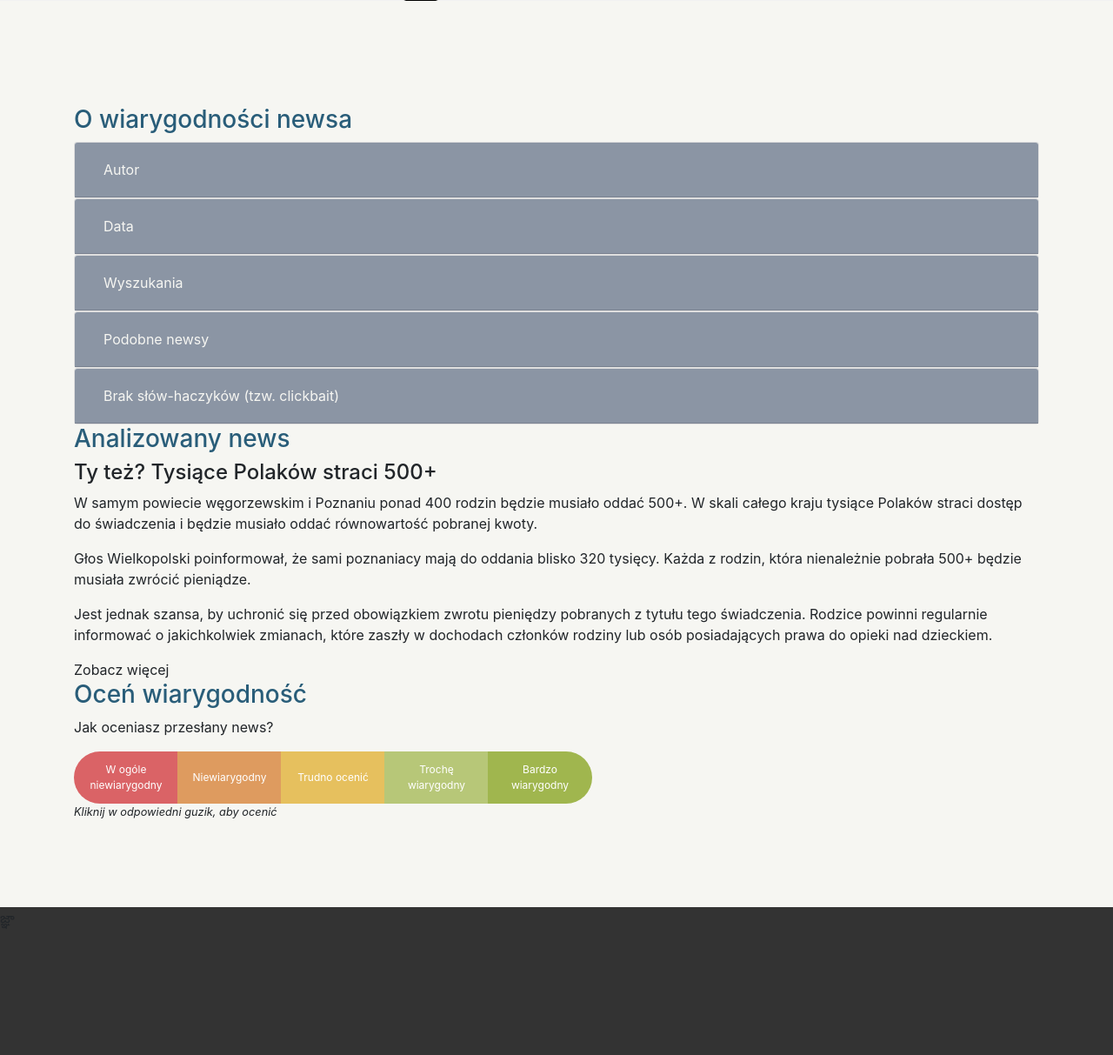
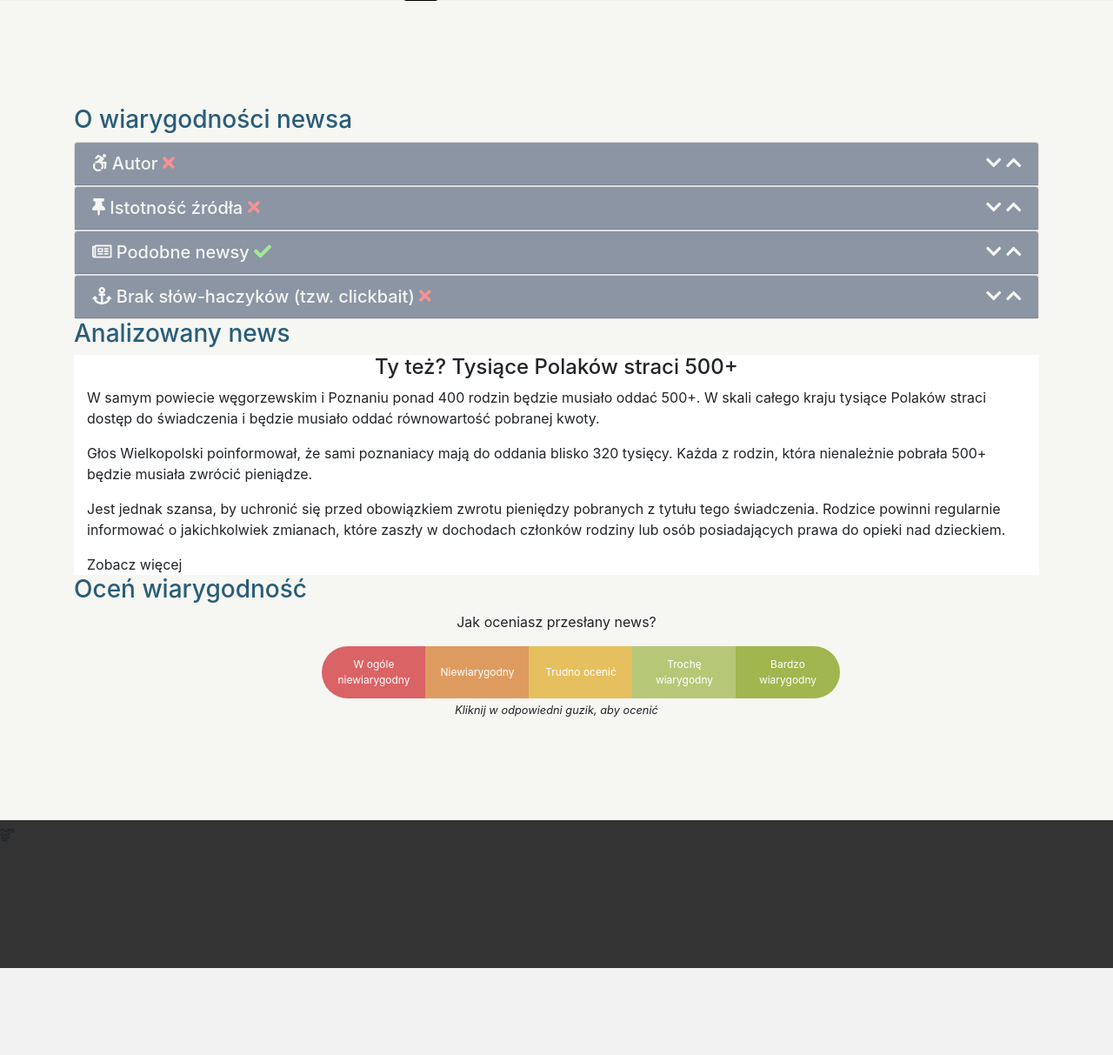
Before and after one commit to edukaton/factcoin, a Django app: page / in a window 1280 px wide. Shown: the part 769-1982 px from the top of that part at 87% size. After the commit the page ends 1882 px from the top of that part, so only its background shows below. Run offline with Django 3.2, Linux system fonts and the light colour scheme; the page is wider than the window, and the part outside it is not shown; some libraries are stand-ins or nearby versions.

Commit message:
wip frontend

```diff
--- a/static/css/style.css
+++ b/static/css/style.css
@@ -1,3 +1,4 @@
+@charset "UTF-8";
 #search-screen {
   height: 100vh; }
 
@@ -26,15 +27,30 @@ h3 {
   margin-top: 100px;
   width: 100%; }
 
+/*******************************
+ * O wiarygodności newsa
+ */
 p span {
   color: #db5864; }
 
 .card-header {
   background: #8b95a4;
   border-radius: 0px; }
-  .card-header button {
+  .card-header h5 {
     color: #f6f6f2; }
 
+.fact-true {
+  color: #a4e891; }
+
+.fact-false {
+  color: #f89294; }
+
+/*******************************
+ * Analizowany news
+ */
+/*******************************
+ * Oceń wiarygodność
+ */
 .btn-group .btn {
   border-radius: 2.5rem;
   font-size: 0.75rem;
--- a/templates/base.html
+++ b/templates/base.html
@@ -37,6 +37,7 @@
   <script src="{% static 'libs/paper-full.js' %}"></script>
   <script src="{% static 'libs/popper.js' %}"></script>
   <script src="{% static 'libs/bootstrap.js' %}"></script>
+  <script defer src="https://use.fontawesome.com/releases/v5.0.6/js/all.js"></script>
   {% block scripts %}{% endblock %}
 </body>
 </html>
--- a/templates/home.html
+++ b/templates/home.html
@@ -26,8 +26,8 @@
       </div>
     </div>
     <h3>Oceń wiarygodność</h3>
-    <div class="row">
-      <div class="col">
+    <div class="row justify-content-center">
+      <div class="col col-6">
         {% include "home_includes/rank.html" %}
       </div>
     </div>
--- a/templates/home_includes/analyzed-news.html
+++ b/templates/home_includes/analyzed-news.html
@@ -1,5 +1,8 @@
-<h4>Ty też? Tysiące Polaków straci 500+</h4>
-<p>W samym powiecie węgorzewskim i Poznaniu ponad 400 rodzin będzie musiało oddać 500+. W skali całego kraju tysiące Polaków straci dostęp do świadczenia i będzie musiało oddać równowartość pobranej kwoty.</p>
-<p>Głos Wielkopolski poinformował, że sami poznaniacy mają do oddania blisko 320 tysięcy. Każda z rodzin, która nienależnie pobrała 500+ będzie musiała zwrócić pieniądze.</p>
-<p>Jest jednak szansa, by uchronić się przed obowiązkiem zwrotu pieniędzy pobranych z tytułu tego świadczenia. Rodzice powinni regularnie informować o jakichkolwiek zmianach, które zaszły w dochodach członków rodziny lub osób posiadających prawa do opieki nad dzieckiem.</p>
-<span>Zobacz więcej</span>
+{# nie lepiej dać to w oknie ze scrollem? #}
+<div class="container" style="background: white;">
+  <h4 class="text-center">Ty też? Tysiące Polaków straci 500+</h4>
+  <p>W samym powiecie węgorzewskim i Poznaniu ponad 400 rodzin będzie musiało oddać 500+. W skali całego kraju tysiące Polaków straci dostęp do świadczenia i będzie musiało oddać równowartość pobranej kwoty.</p>
+  <p>Głos Wielkopolski poinformował, że sami poznaniacy mają do oddania blisko 320 tysięcy. Każda z rodzin, która nienależnie pobrała 500+ będzie musiała zwrócić pieniądze.</p>
+  <p>Jest jednak szansa, by uchronić się przed obowiązkiem zwrotu pieniędzy pobranych z tytułu tego świadczenia. Rodzice powinni regularnie informować o jakichkolwiek zmianach, które zaszły w dochodach członków rodziny lub osób posiadających prawa do opieki nad dzieckiem.</p>
+  <span>Zobacz więcej</span>
+</div>
--- a/templates/home_includes/criteria.html
+++ b/templates/home_includes/criteria.html
@@ -1,10 +1,15 @@
 <div id="accordion">
   <div class="card">
-    <div class="card-header" id="eval-author">
-      <h5 class="mb-0">
-        <button class="btn btn-link" data-toggle="collapse" data-target="#collapseAuthor" aria-expanded="true" aria-controls="collapseOne">
-          Autor
-        </button>
+    <div class="card-header" id="eval-author" data-toggle="collapse" data-target="#collapseAuthor">
+      <h5 class="mb-0 d-flex justify-content-between">
+        <span>
+          <i class="fab fa-accessible-icon"></i> Autor
+          <i class="fas fa-times fact-false"></i>
+        </span>
+        <span>
+          <i class="fas fa-chevron-down"></i>
+          <i class="fas fa-chevron-up"></i>
+        </span>
       </h5>
     </div>
     <div id="collapseAuthor" class="collapse collapsed" aria-labelledby="eval-author" data-parent="#accordion">
@@ -18,11 +23,16 @@
   </div>
 
   <div class="card">
-    <div class="card-header" id="eval-date">
-      <h5 class="mb-0">
-        <button class="btn btn-link" data-toggle="collapse" data-target="#collapseDate" aria-expanded="true" aria-controls="collapseOne">
-          Data
-        </button>
+    <div class="card-header" id="eval-date" data-toggle="collapse" data-target="#collapseDate">
+      <h5 class="mb-0 d-flex justify-content-between">
+        <span>
+          <i class="fas fa-thumbtack"></i> Istotność źródła
+          <i class="fas fa-times fact-false"></i>
+        </span>
+        <span>
+          <i class="fas fa-chevron-down"></i>
+          <i class="fas fa-chevron-up"></i>
+        </span>
       </h5>
     </div>
     <div id="collapseDate" class="collapse collapsed" aria-labelledby="eval-date" data-parent="#accordion">
@@ -36,29 +46,16 @@
   </div>
 
   <div class="card">
-    <div class="card-header" id="eval-searches">
-      <h5 class="mb-0">
-        <button class="btn btn-link" data-toggle="collapse" data-target="#collapseSearches" aria-expanded="true" aria-controls="collapseOne">
-          Wyszukania
-        </button>
-      </h5>
-    </div>
-    <div id="collapseSearches" class="collapse collapsed" aria-labelledby="eval-searches" data-parent="#accordion">
-      <div class="card-body">
-        <p>Jeśli ktoś podpisuje się swoim nazwiskiem, nie boi się, że jego nazwisko zostanie powiązane z tekstem. Taki tekst wydaje się być bardziej wiarygodny od niepodpisanego. Sprawdź, czy autor postu istnieje i pisał wcześnej na podobne tematy.</p>
-        <p>
-          <strong>Autor analizowanego newsa: <span>BRAK</span></strong>
-        </p>
-      </div>
-    </div>
-  </div>
-
-  <div class="card">
-    <div class="card-header" id="eval-similar">
-      <h5 class="mb-0">
-        <button class="btn btn-link" data-toggle="collapse" data-target="#collapseSimilar" aria-expanded="true" aria-controls="collapseOne">
-          Podobne newsy
-        </button>
+    <div class="card-header" id="eval-similar" data-toggle="collapse" data-target="#collapseSimilar">
+      <h5 class="mb-0 d-flex justify-content-between">
+        <span>
+          <i class="far fa-newspaper"></i> Podobne newsy
+          <i class="fas fa-check fact-true"></i>
+        </span>
+        <span>
+          <i class="fas fa-chevron-down"></i>
+          <i class="fas fa-chevron-up"></i>
+        </span>
       </h5>
     </div>
     <div id="collapseSimilar" class="collapse collapsed" aria-labelledby="eval-similar" data-parent="#accordion">
@@ -72,11 +69,16 @@
   </div>
 
   <div class="card">
-    <div class="card-header" id="eval-clickbaits">
-      <h5 class="mb-0">
-        <button class="btn btn-link" data-toggle="collapse" data-target="#collapseClickbaits" aria-expanded="true" aria-controls="collapseOne">
-          Brak słów-haczyków (tzw. clickbait)
-        </button>
+    <div class="card-header" id="eval-clickbaits" data-toggle="collapse" data-target="#collapseClickbaits">
+      <h5 class="mb-0 d-flex justify-content-between">
+        <span>
+          <i class="fas fa-anchor"></i> Brak słów-haczyków (tzw. clickbait)
+          <i class="fas fa-times fact-false"></i>
+        </span>
+        <span>
+          <i class="fas fa-chevron-down"></i>
+          <i class="fas fa-chevron-up"></i>
+        </span>
       </h5>
     </div>
     <div id="collapseClickbaits" class="collapse collapsed" aria-labelledby="eval-clickbaits" data-parent="#accordion">
--- a/templates/home_includes/rank.html
+++ b/templates/home_includes/rank.html
@@ -1,8 +1,4 @@
-<div class="container">
-  <div class="row">
-    <p>Jak oceniasz przesłany news?</p>
-  </div>
-  <div class="row">
+<p class="text-center">Jak oceniasz przesłany news?</p>
 <div class="btn-group" role="group">
   <button type="button" class="btn btn-red">W ogóle niewiarygodny</button>
   <button type="button" class="btn btn-orange">Niewiarygodny</button>
@@ -10,8 +6,6 @@
   <button type="button" class="btn btn-light-green">Trochę wiarygodny</button>
   <button type="button" class="btn btn-green">Bardzo wiarygodny</button>
 </div>
-  </div>
-  <div class="row">
+<p class="text-center">
   <small><i>Kliknij w odpowiedni guzik, aby ocenić</i></small>
-  </div>
-</div>
+</p>
```
Also changed, not shown: static/css/style.scss (+35 -1 lines), 1 other file. Lines whose indentation alone changed are shown as unchanged.
